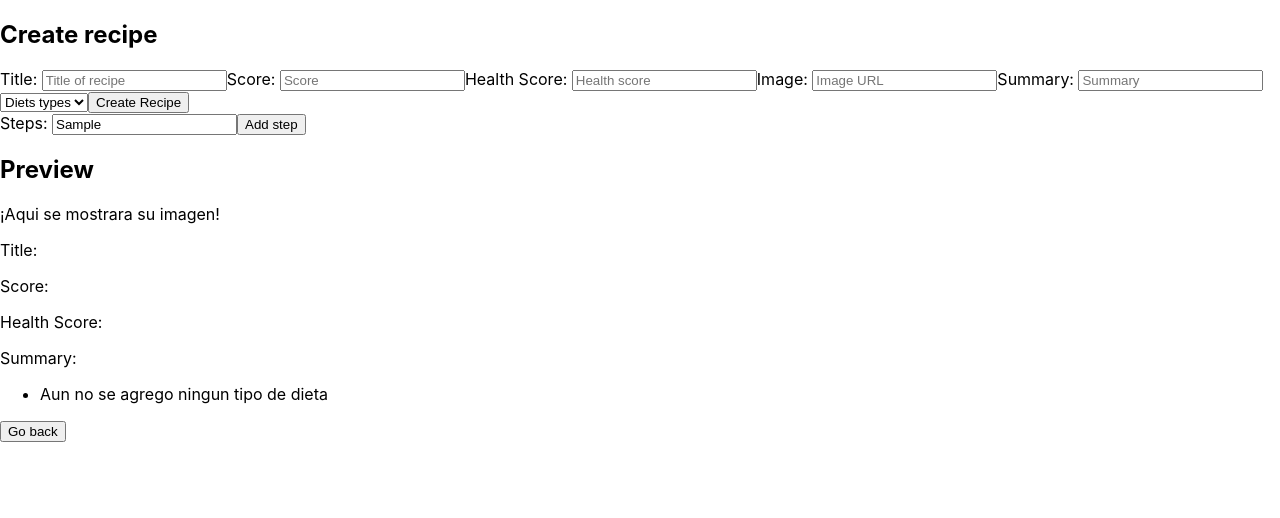
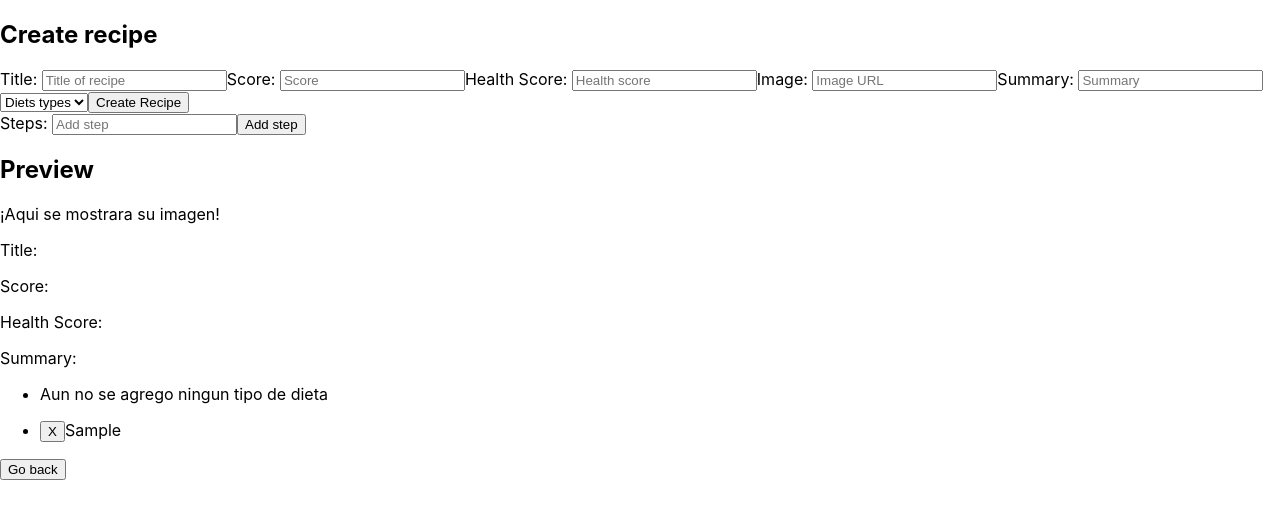
Before and after one commit to franciscolubo/PI_Food_Henry, a React (Create React App) app in the folder client/: page /recipes in a window 1280 px wide. Both pictures are taken after typing "Sample" into the empty fields and a click on the button "Add step". Shown: the top 518 px of the page. Built offline with nearby package versions, Linux system fonts and the light colour scheme.

Commit message:
PI creation steps

```diff
--- a/client/src/Components/CreateRecipe.jsx
+++ b/client/src/Components/CreateRecipe.jsx
@@ -1,9 +1,11 @@
 import React from 'redux'
 import { Link } from 'react-router-dom'
-import { useSelector } from 'react-redux'
+import { useDispatch, useSelector } from 'react-redux'
 import { useState } from 'react'
+import { addRecipeDb } from '../actions'
 
 export default function CreateRecipe() {
+    const dispatch = useDispatch()
     const diets = useSelector(state => state.diets)
     const [recipe, setRecipe] = useState({
         title: "",
@@ -17,7 +19,6 @@ export default function CreateRecipe() {
 
     const handleChange = (e) => {
         e.preventDefault()
-        console.log({ ...recipe })
         setRecipe({
             ...recipe,
             [e.target.name]: e.target.value
@@ -34,24 +35,36 @@ export default function CreateRecipe() {
             })
     }
 
-    const handleClick = (e) => {
-        e.preventDefault()
-        const steps = recipe.steps.toString().split(",")
+    const handleDelete = (element, option) => {
+        if (option === 'diets') {
             setRecipe({
                 ...recipe,
-            steps: [...recipe.steps, steps]
+                diets: recipe.diets.filter(e => e !== element.e)
+            })
+        } else {
+            setRecipe({
+                ...recipe,
+                steps: recipe.steps.filter(e => e !== element.e)
             })
         }
+    }
 
-    const handleDelete = (diet) => {
+    const addStep = (e) => {
+        e.preventDefault()
+        console.log(e)
+        if (e.target[0].value.length !== 0) {
             setRecipe({
                 ...recipe,
-            diets: recipe.diets.filter(e => e !== diet.e)
+                steps: [...recipe.steps, e.target[0].value]
             })
         }
+        e.target[0].value = "" // La utilizo para borrar el contendio de mi input cada vez que agrego un paso
+    }
+
     const handleSubmit = (e) => {
         e.preventDefault()
         console.log({ ...recipe })
+        dispatch(addRecipeDb(recipe))
         setRecipe({
             title: "",
             score: "",
@@ -84,8 +97,8 @@ export default function CreateRecipe() {
                 <button type='submit'>Create Recipe</button>
             </form>
 
-            <form onSubmit={handleClick}>
-                <label>Steps: <input placeholder='Add step' type='text' name='steps' onChange={handleChange}></input></label>
+            <form onSubmit={addStep}>
+                <label>Steps: <input placeholder='Add step' type='text'></input></label>
                 <button type='submit'>Add step</button>
             </form>
 
@@ -106,13 +119,29 @@ export default function CreateRecipe() {
                         <li>
                             {
                                 (recipe.diets.length !== 0)
-                                    ? recipe.diets.map((e) =>
-                                        <p>
-                                            <button onClick={() => handleDelete({ e })}>X</button>
+                                    ? recipe.diets.map((e, i) =>
+                                        <p key={i}>
+                                            <button onClick={() => handleDelete({ e }, "diets")}>X</button>
                                             {e}
                                         </p>
                                     )
                                     : <p>Aun no se agrego ningun tipo de dieta</p>
+                            }
+                        </li>
+                    </ul>
+                </div>
+                <div>
+                    <ul>
+                        <li>
+                            {
+                                (recipe.steps.length !== 0)
+                                    ? recipe.steps.map((e, i) =>
+                                        <p key={i}>
+                                            <button onClick={() => handleDelete({ e }, "steps")}>X</button>
+                                            {e}
+                                        </p>
+                                    )
+                                    : <p>No se agrego ningun paso aun</p>
                             }
                         </li>
                     </ul>
--- a/client/src/Components/Pagination.jsx
+++ b/client/src/Components/Pagination.jsx
@@ -2,7 +2,7 @@ import React from 'react'
 
 export default function Pagination({ recipesCopy, page }) {
     let pages = []
-    for (let i = 1; i < Math.ceil(recipesCopy / 9); i++) {
+    for (let i = 1; i <= Math.ceil(recipesCopy / 9); i++) {
         pages.push(i) // pages[1,2,3,4,5,6,7,8,9,10,11]
     }
 
--- a/client/src/actions/index.js
+++ b/client/src/actions/index.js
@@ -61,3 +61,10 @@ export function recipeDetail(recipeId) {
         })
     }
 }
+
+export function addRecipeDb(recipe) {
+    return async function(dispatch) {
+        const addRecipe = await axios.post('http://localhost:3001/recipes/', recipe)
+        return addRecipe
+    }
+}
```
Lines whose indentation alone changed are shown as unchanged.
